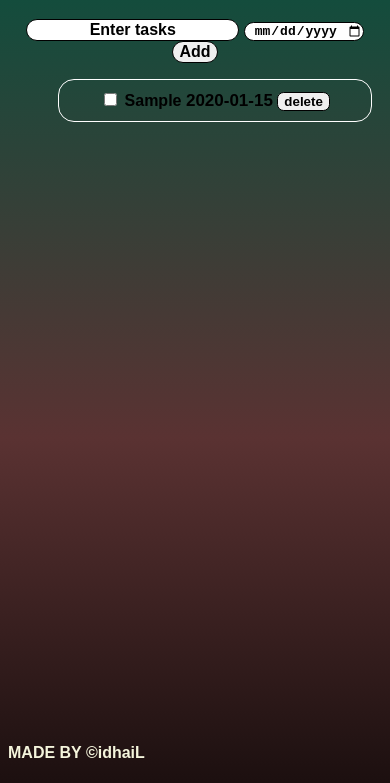
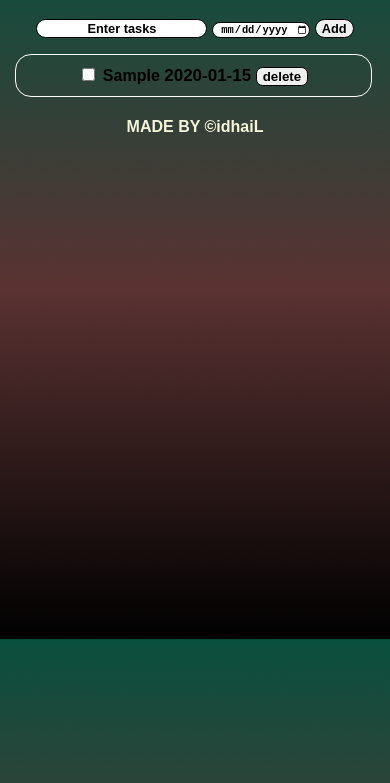
Before and after one commit to shkalee/todo, a plain HTML site: page index.html in a window 390 px wide. Both pictures are taken after typing "Sample", "2020-01-15" into the empty fields and a click on the button "Add". Shown: the part 61-844 px from the top of the page. Drawn offline with Linux system fonts and the light colour scheme.

Commit message:
Update todo.css

```diff
--- a/todo.css
+++ b/todo.css
@@ -6,13 +6,13 @@
 
 body {
   background:linear-gradient(rgb(10, 80, 62),rgb(90, 50, 50),rgb(0, 0, 0));
-   background-repeat: no-repeat;
-   background-size: 9999px 999px ;
+  background-size: 9999px 700px ;
     font-family:Arial, Helvetica, sans-serif;
   }
 
   ul {
     list-style: none;
+
   }
 
   li {
@@ -20,6 +20,8 @@ body {
     padding: 10px;
     border: 1px solid #ffffff;
     border-radius: 1em;
+    margin-left: -10%;
+
 
   }
 
@@ -86,20 +88,15 @@ body {
   font-weight: 700;
 }
 
-.po{
- position: absolute ;
- bottom: 0%;
+@media (max-width :700px) {
+
+  #dueDate {
+    font-size: 80%;
+  }
+  .btn {
+    font-size: 80%;
+  }
+  #taskInput{
+    font-size: 80%;
+  }
 }
-
-@media(max-width:600px){
-    .midul{
-        width: 100%;
-        float: none;
-
-    }
-    .mid{
-        width: 100%;
-        float: none;
-
-    }
-}
```
